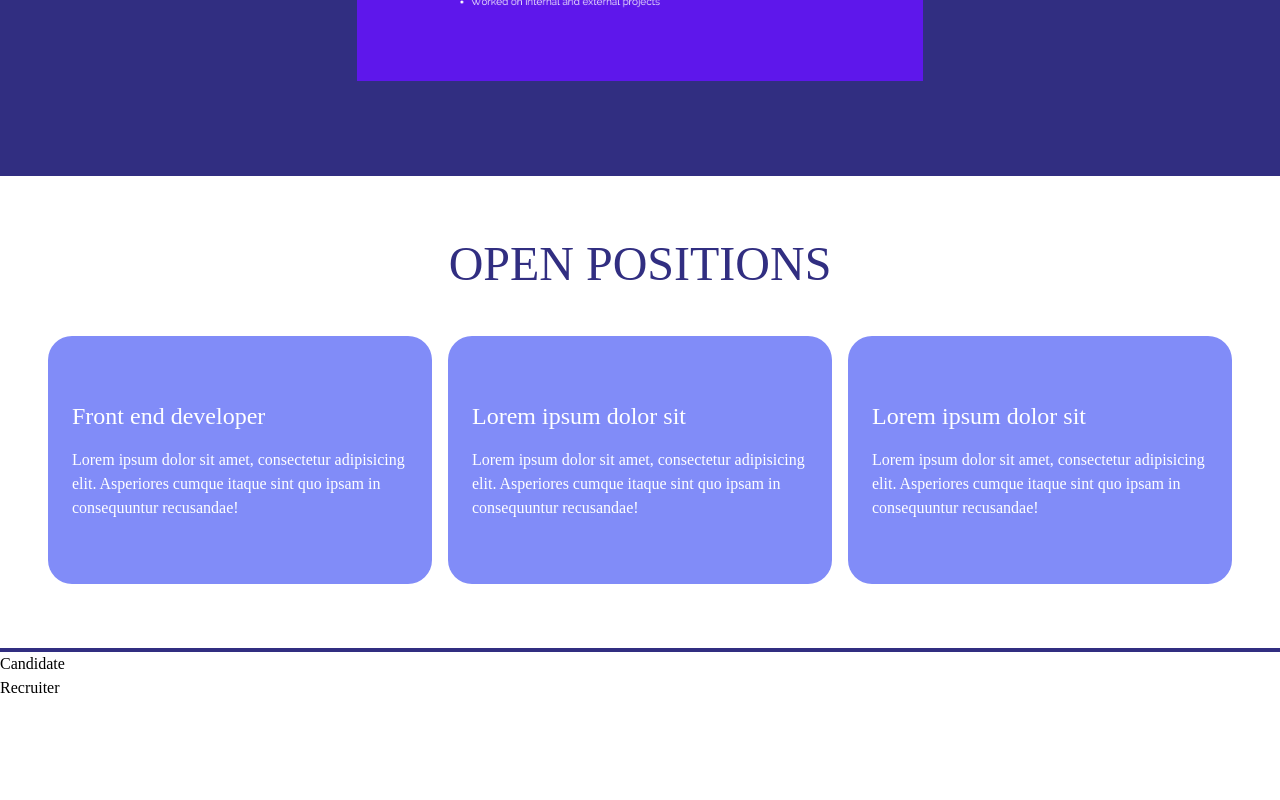
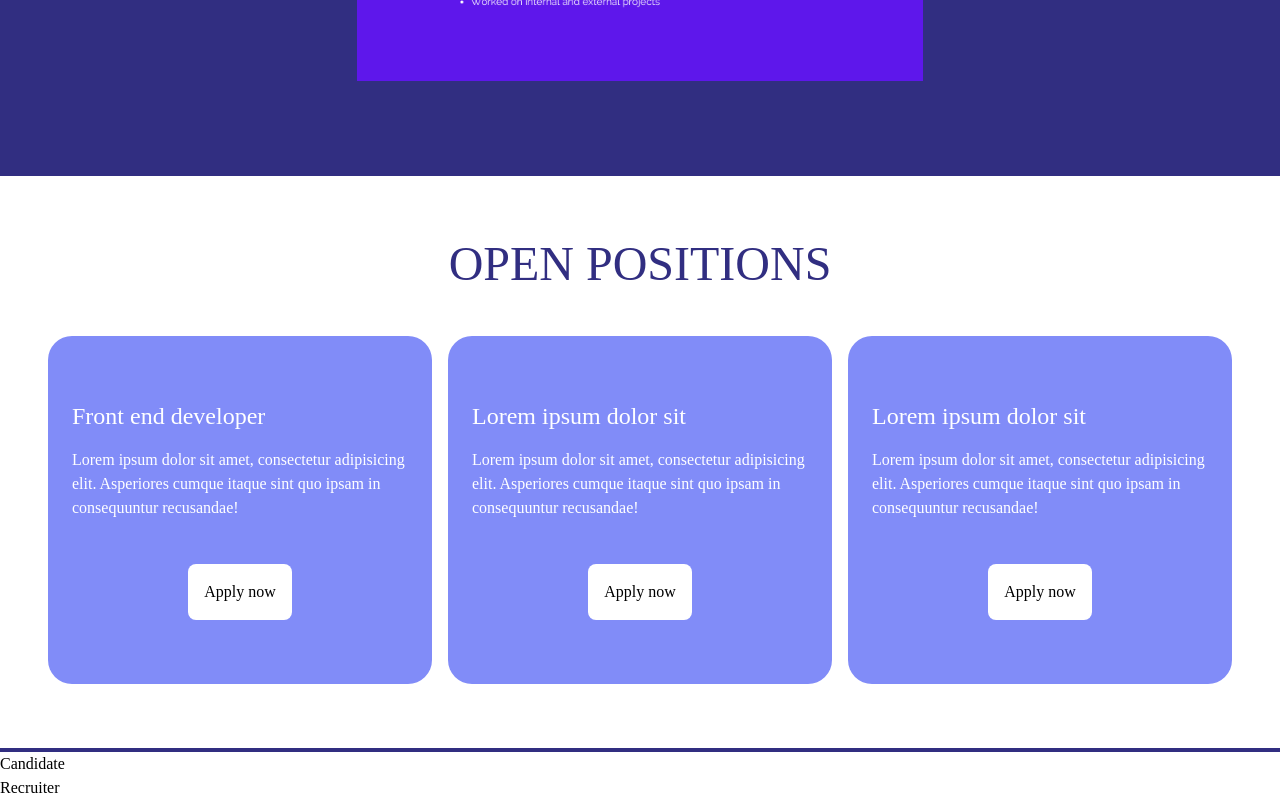
Before and after one commit to nikolap994/recruit_em, a Next.js app: page / in a window 1280 px wide. Shown: the part 1516-2316 px from the top of the page. Before the commit the page ends 2216 px from the top, so only its background shows below. Built offline with nearby package versions, Linux system fonts and the light colour scheme.

Commit message:
Add Open Position button

```diff
--- a/src/components/OpenPosition.js
+++ b/src/components/OpenPosition.js
@@ -1,8 +1,19 @@
-function OpenPosition({ positionTitle, positionShortDescription }) {
+import Link from "next/link";
+function OpenPosition({
+	positionTitle,
+	positionShortDescription,
+	positionLink,
+}) {
 	return (
-		<div className="bg-indigo-400 text-white py-16 px-6 rounded-3xl">
-			<h3 className="text-2xl mb-4">{positionTitle}</h3>
+		<div className="bg-indigo-400 text-white py-16 px-6 rounded-3xl flex flex-col gap-4">
+			<h3 className="text-2xl">{positionTitle}</h3>
 			<p>{positionShortDescription}</p>
+			<Link
+				className="bg-white text-black p-4 self-center mt-7 rounded-lg"
+				href={positionLink}
+			>
+				Apply now{" "}
+			</Link>
 		</div>
 	);
 }
```
